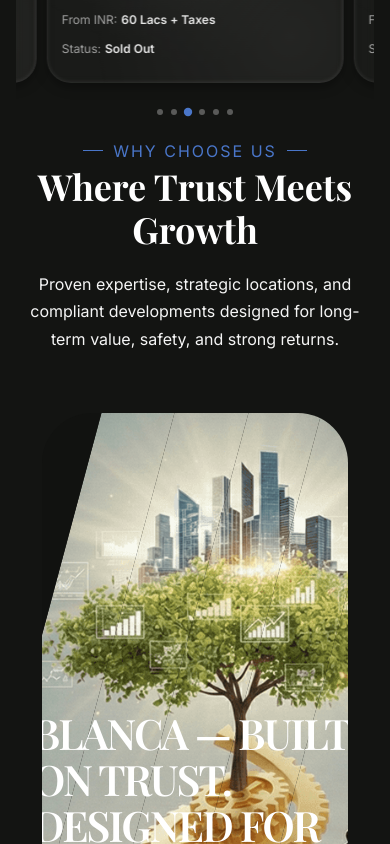
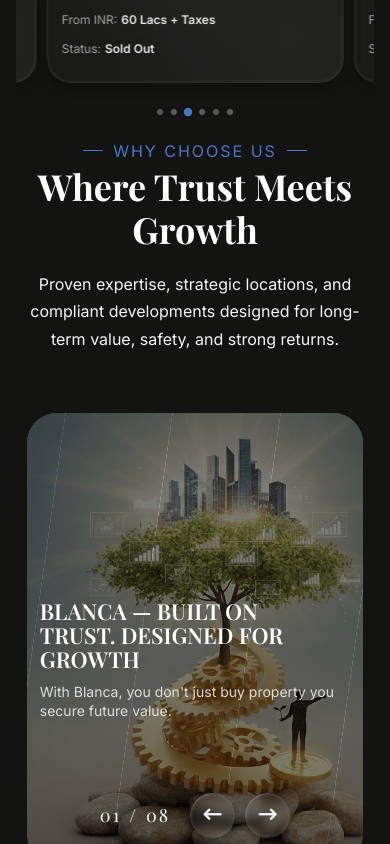
Before and after one commit to InventamTechSolution/Blanca-Realestate-react, a React (Vite) app: page / in a window 390 px wide. Shown: the part 5440-6284 px from the top of the page. Built offline with nearby package versions, Linux system fonts and the light colour scheme.

Commit message:
fix the why choose us section responsive ui

```diff
--- a/src/components/home/WhyChooseUs/WhyChooseUs.css
+++ b/src/components/home/WhyChooseUs/WhyChooseUs.css
@@ -62,6 +62,21 @@
     /* Transformation for animation */
     transition: transform 1s cubic-bezier(0.7, 0, 0.3, 1), opacity 0.5s ease;
 }
+
+/* Overlay */
+
+/* .skewed-slide__segment::after {
+    content: "";
+    position: absolute;
+    top: 0;
+    left: 0;
+    width: 100%;
+    height: 100%;
+    background: rgba(0, 0, 0, 0.30);
+    z-index: 5;
+    pointer-events: none;
+} */
+
 
 .skewed-slide__segment-inner {
     position: absolute;
@@ -208,3 +223,135 @@
     /* margin-right: 20px; */
     letter-spacing: 2px;
 }
+
+/* Responsiveness */
+@media (max-width: 1024px) {
+    .skewed-slider-wrapper {
+        height: 60vh;
+    }
+
+    .meet-team-name {
+        font-size: 32px;
+    }
+
+    .slider-controls {
+        bottom: 50px;
+        right: 5%;
+    }
+}
+
+@media (max-width: 768px) {
+
+    .skewed-slide__segment::after {
+        content: "";
+        position: absolute;
+        top: 0;
+        left: 0;
+        width: 100%;
+        height: 100%;
+        background: rgba(0, 0, 0, 0.50);
+        z-index: 5;
+        pointer-events: none;
+    }
+
+    .meet-team-full-section-wrapper {
+        padding: 0px 15px 60px 15px;
+    }
+
+    .skewed-slider-wrapper {
+        height: 500px;
+        border-radius: 30px;
+    }
+
+    .slider-container {
+        width: 140%;
+        margin-left: -20%;
+        transform: skewX(-10deg);
+    }
+
+    .skewed-slide__segment-inner {
+        transform: skewX(10deg);
+    }
+
+    .skewed-slide-content {
+        bottom: 28%;
+        left: 18%;
+        max-width: 65%;
+        transform: skewX(8deg) translateY(0);
+    }
+
+    .skewed-slide.active .skewed-slide-content {
+        transform: skewX(10deg) translateY(0);
+    }
+
+    .meet-team-name {
+        font-size: 26px;
+        margin-bottom: 10px;
+        letter-spacing: 0px;
+    }
+
+    .meet-team-role {
+        font-size: 14px;
+        line-height: 1.4;
+        letter-spacing: 0px;
+    }
+
+    .slider-controls {
+        bottom: 30px;
+        right: 50%;
+        transform: translateX(50%);
+        flex-direction: row;
+        gap: 20px;
+    }
+
+    .skewed-slide-counter {
+        font-size: 18px;
+    }
+
+    .slider-controls button {
+        width: 50px;
+        height: 50px;
+        font-size: 18px;
+    }
+}
+
+@media (max-width: 480px) {
+    .skewed-slider-wrapper {
+        height: 450px;
+    }
+
+    .slider-container {
+        width: 160%;
+        margin-left: -30%;
+        transform: skewX(-8deg);
+    }
+
+    .skewed-slide__segment-inner {
+        transform: skewX(8deg);
+    }
+
+    .skewed-slide-content {
+        bottom: 28%;
+        left: 22%;
+        max-width: 55%;
+        transform: skewX(8deg) translateY(0);
+    }
+
+    .skewed-slide.active .skewed-slide-content {
+        transform: skewX(8deg) translateY(0);
+    }
+
+    .meet-team-name {
+        font-size: 22px;
+        letter-spacing: 0px;
+    }
+
+    .slider-controls {
+        bottom: 25px;
+    }
+
+    .slider-controls button {
+        width: 45px;
+        height: 45px;
+    }
+}
```
